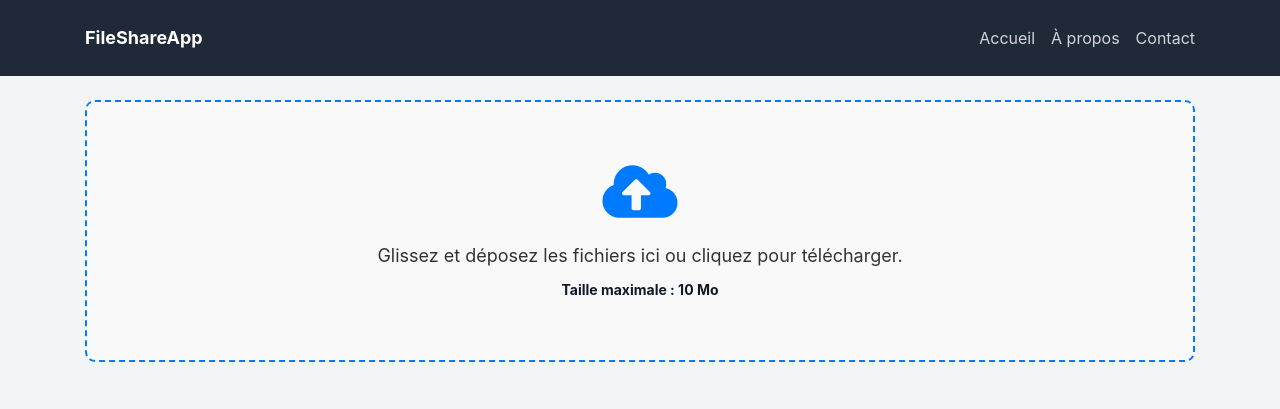
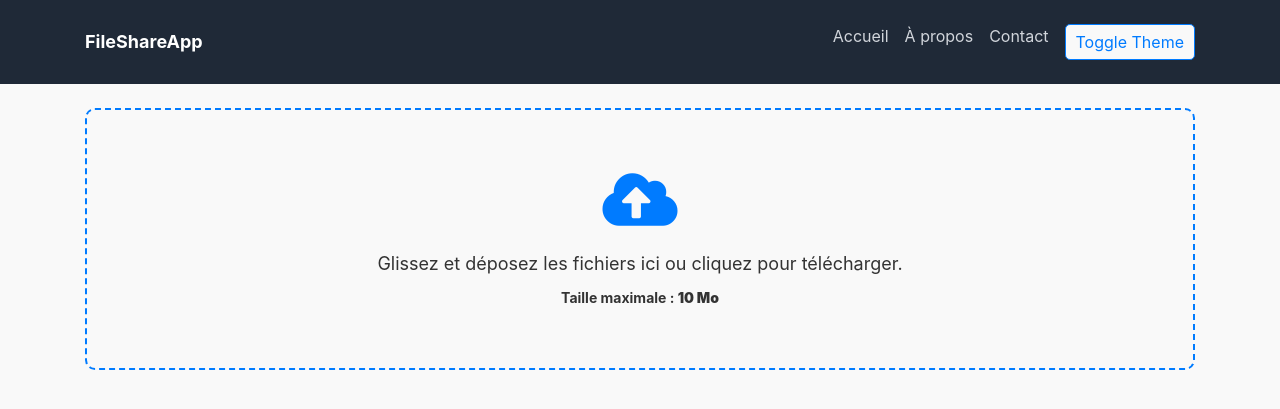
Before and after one commit to djenko-it/securefiles, a Flask app: page / in a window 1280 px wide. Shown: the top 409 px of the page. Run offline with Flask 2, Linux system fonts and the light colour scheme; style sheets or scripts are compiled from the project's sources; some libraries are stand-ins or nearby versions.

Commit message:
test css

```diff
--- a/templates/index.html
+++ b/templates/index.html
@@ -8,10 +8,36 @@
   <link href="https://maxcdn.bootstrapcdn.com/bootstrap/4.5.2/css/bootstrap.min.css" rel="stylesheet">
   <link rel="stylesheet" href="https://cdnjs.cloudflare.com/ajax/libs/font-awesome/5.15.4/css/all.min.css">
   <style>
+    body.light-theme {
+      --bg-color: #f9f9f9;
+      --text-color: #333;
+      --primary-color: #007bff;
+      --primary-color-hover: #0056b3;
+    }
+    body.dark-theme {
+      --bg-color: #333;
+      --text-color: #f9f9f9;
+      --primary-color: #1e90ff;
+      --primary-color-hover: #1c7cd6;
+    }
+    body {
+      background-color: var(--bg-color);
+      color: var(--text-color);
+      transition: background-color 0.3s, color 0.3s;
+    }
+    .btn-primary {
+      background-color: var(--primary-color);
+      border-color: var(--primary-color);
+      transition: background-color 0.3s ease, border-color 0.3s ease;
+    }
+    .btn-primary:hover {
+      background-color: var(--primary-color-hover);
+      border-color: var(--primary-color-hover);
+    }
     .dropzone {
-      border: 2px dashed #007bff;
+      border: 2px dashed var(--primary-color);
       border-radius: 10px;
-      background: #f9f9f9;
+      background: var(--bg-color);
       padding: 60px;
       text-align: center;
       cursor: pointer;
@@ -19,16 +45,15 @@
       transition: background 0.3s ease;
     }
     .dropzone.dragover {
-      background: #e0f7ff;
+      background: var(--primary-color-hover);
     }
     .dropzone i {
       font-size: 60px;
-      color: #007bff;
+      color: var(--primary-color);
       margin-bottom: 20px;
     }
     .dropzone div {
       font-size: 18px;
-      color: #333;
       margin-bottom: 10px;
     }
     .dropzone small {
@@ -36,30 +61,30 @@
       font-size: 14px;
       font-weight: bold;
     }
-    .btn-primary {
-      background-color: #007bff;
-      border-color: #007bff;
-      transition: background-color 0.3s ease, border-color 0.3s ease;
-    }
-    .btn-primary:hover {
-      background-color: #0056b3;
-      border-color: #004085;
-    }
     .modal-content {
       border-radius: 10px;
     }
-    .modal-header {
-      border-bottom: 1px solid #e9ecef;
-    }
-    .modal-footer {
-      border-top: 1px solid #e9ecef;
+    .modal-header, .modal-footer {
+      border-color: var(--primary-color);
     }
     .form-control {
       border-radius: 5px;
     }
+    #theme-toggle {
+      background: var(--bg-color);
+      color: var(--primary-color);
+      border: 1px solid var(--primary-color);
+      border-radius: 5px;
+      padding: 5px 10px;
+      cursor: pointer;
+    }
+    #theme-toggle:hover {
+      background: var(--primary-color-hover);
+      color: var(--bg-color);
+    }
   </style>
 </head>
-<body class="bg-gray-100 text-gray-900">
+<body class="light-theme">
   <nav class="bg-gray-800 p-4">
     <div class="container mx-auto flex justify-between items-center">
       <a class="text-white text-lg font-bold" href="/">{{ settings.software_name }}</a>
@@ -67,6 +92,7 @@
         <a class="text-gray-300 hover:text-white" href="/">Accueil</a>
         <a class="text-gray-300 hover:text-white" href="#" data-toggle="modal" data-target="#aboutModal">À propos</a>
         <a class="text-gray-300 hover:text-white" href="#" data-toggle="modal" data-target="#contactModal">Contact</a>
+        <div id="theme-toggle">Toggle Theme</div>
       </div>
     </div>
   </nav>
@@ -75,7 +101,7 @@
     <div class="dropzone" id="dropzone">
       <i class="fas fa-cloud-upload-alt"></i>
       <div>Glissez et déposez les fichiers ici ou cliquez pour télécharger.</div>
-      <small>Taille maximale : {{ settings.max_file_size }} Mo</small>
+      <small>Taille maximale : <strong>{{ settings.max_file_size }} Mo</strong></small>
     </div>
   </div>
 
@@ -260,6 +286,20 @@
         copyLinkBtn.classList.remove('btn-secondary');
         copyLinkBtn.classList.add('btn-success');
       });
+
+      document.getElementById('theme-toggle').addEventListener('click', function () {
+        document.body.classList.toggle('dark-theme');
+        document.body.classList.toggle('light-theme');
+        const currentTheme = document.body.classList.contains('dark-theme') ? 'dark' : 'light';
+        document.cookie = `theme=${currentTheme};path=/`;
+      });
+
+      // Set the initial theme based on the cookie
+      const theme = document.cookie.split('; ').find(row => row.startsWith('theme=')).split('=')[1];
+      if (theme) {
+        document.body.classList.remove('light-theme', 'dark-theme');
+        document.body.classList.add(`${theme}-theme`);
+      }
     });
   </script>
 </body>
```
